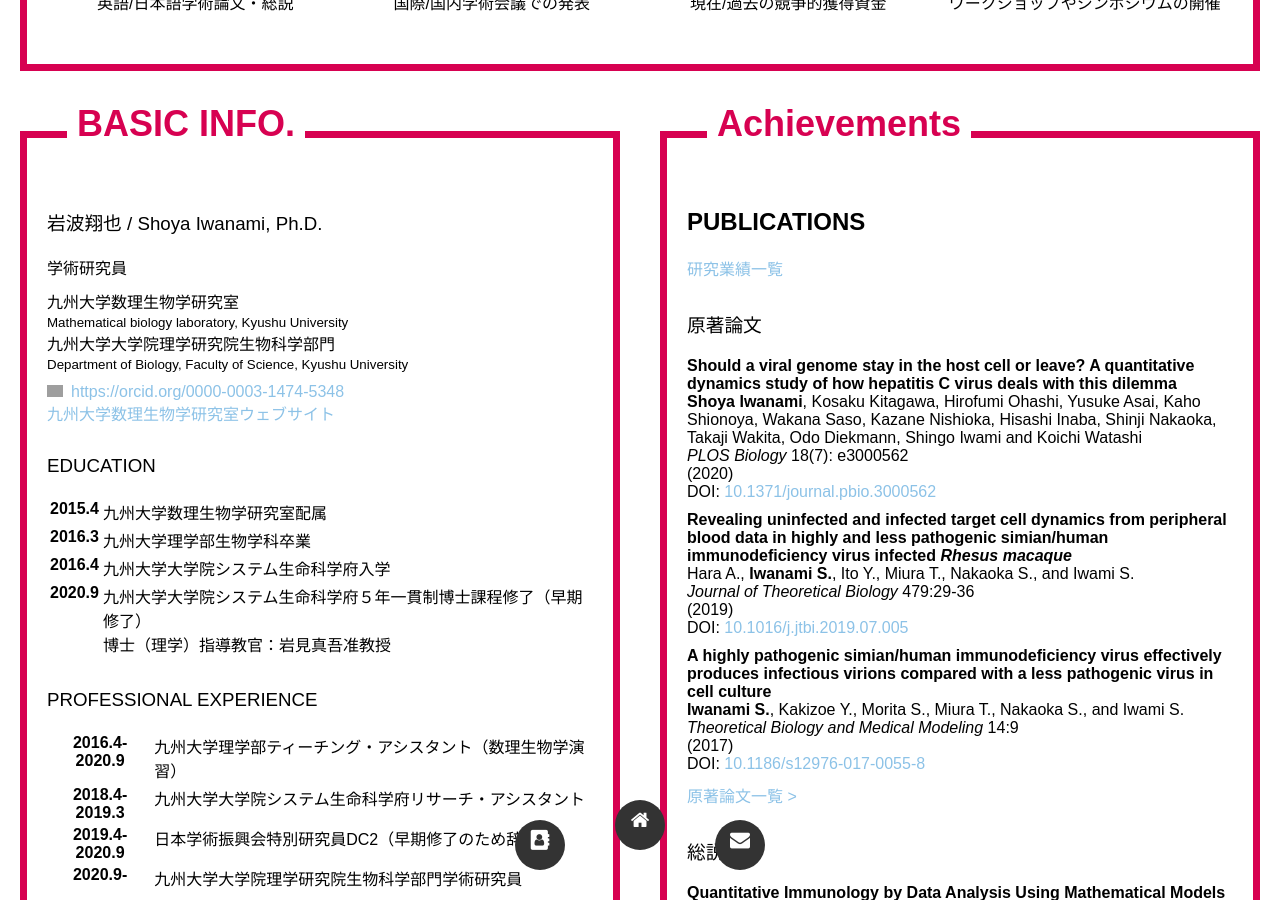
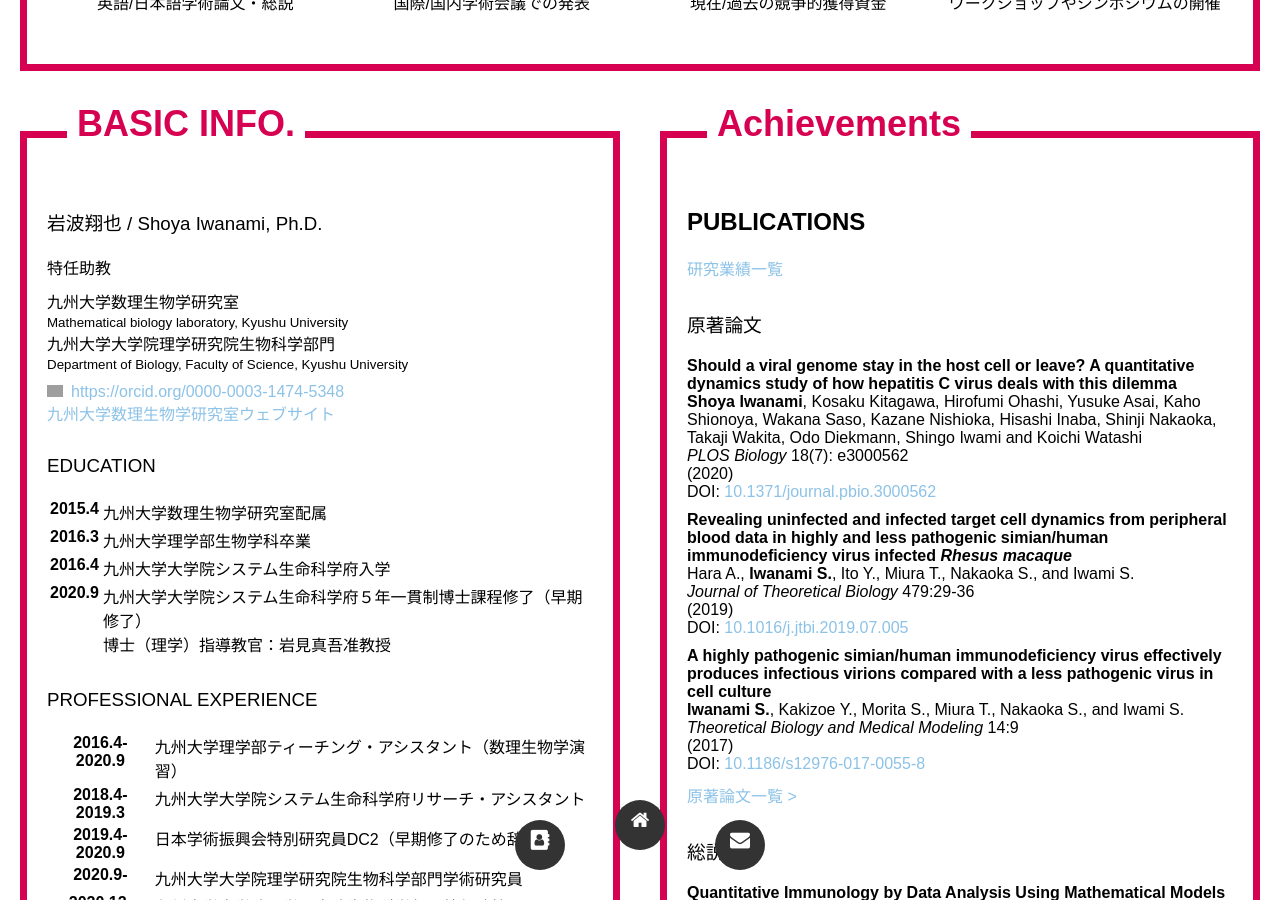
Before and after one commit to iwanaminami/iwanaminami.github.io, a Jekyll site: the page built from index.md, in a window 1280 px wide and 900 px high, scrolled down 1227 px. Built offline with Jekyll 4.4.1, drawn with Linux system fonts in a browser that asks for light colours; nearby versions of some CDN libraries; some of the changed text lies outside the part shown; grey boxes are pictures that could not be loaded.

Commit message:
Update basicinfo2.html

```diff
--- a/_includes/basicinfo2.html
+++ b/_includes/basicinfo2.html
@@ -2,7 +2,7 @@
   <h2 class="border_heading">BASIC INFO.</h2>
   <div id="about" class="">
     <h3>岩波翔也 / Shoya Iwanami, Ph.D.</h3>
-    <p>学術研究員</p>
+    <p>特任助教</p>
     <p>
       九州大学数理生物学研究室<br>
       <small>Mathematical biology laboratory, Kyushu University</small><br>
@@ -48,6 +48,10 @@
         <th>2020.9-</th>
         <td>九州大学大学院理学研究院生物科学部門学術研究員</td>
       </tr>
+      <tr>
+        <th>2020.12-</th>
+        <td>九州大学大学院理学研究院生物科学部門特任助教</td>
+      </tr>
     </table>
 
 
```
